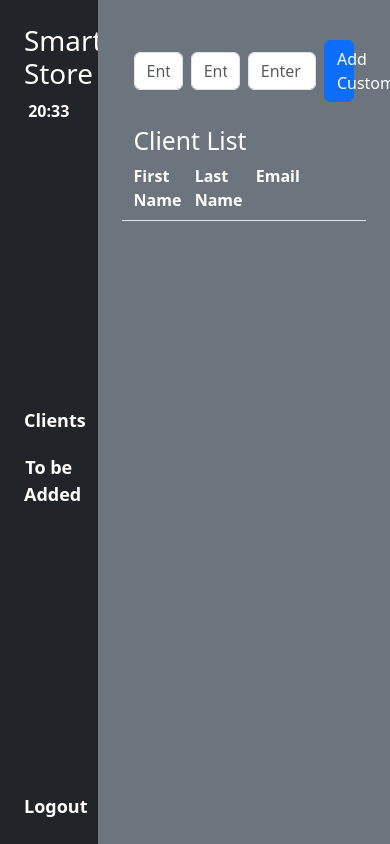
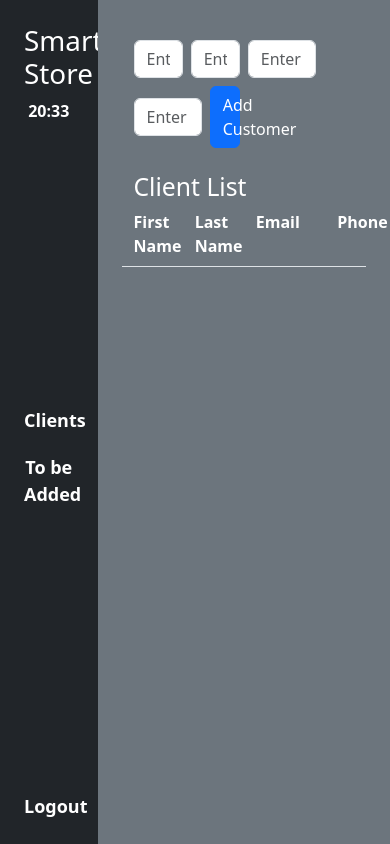
Before and after one commit to Crisguts/iot_snack_hub, a Flask app: page / in a window 390 px wide. Run offline with Flask 3, Linux system fonts and the light colour scheme; data that the repository does not hold is empty.

Commit message:
Updated the index.html, app.py
Updated those files to make it work with phone number

```diff
--- a/app.py
+++ b/app.py
@@ -28,6 +28,7 @@ def add():
     first_name = request.form.get("first_name")
     last_name = request.form.get("last_name")
     email = request.form.get("email")
+    phone_num = request.form.get("phone_num")
 
     if first_name and last_name and email:
             # Regex for name validation
@@ -43,8 +44,14 @@ def add():
                 flash("Invalid email address.", "danger")
                 return redirect(url_for("index"))
 
+            if phone_num and phone_num.strip():
+                phone_regex = r'^[\d\s\-\(\)\+\.]+$'
+                if not re.match(phone_regex, phone_num.strip()):
+                    flash("Invalid phone number.", "danger")
+                    return redirect(url_for("index"))
+
             # Try adding customer to db
-            if db.add_customer(first_name.strip(), last_name.strip(), email.strip()):
+            if db.add_customer(first_name.strip(), last_name.strip(), email.strip(), phone_num.strip() if phone_num else None):
                 flash(f"{first_name} {last_name} Client added successfully!", "success")
                 gpio.blink("blue")  # Blink blue LED on success
             else:
@@ -70,3 +77,4 @@ def delete(customer_id):
 if __name__ == "__main__":
     # app.run(host="0.0.0.0", port=8080, debug=False)
     app.run(host="http://127.0.0.1", port=8080, debug=False)
+# I removed the http://
--- a/db.py
+++ b/db.py
@@ -29,10 +29,10 @@ def get_customers():
             ))
         return customers
     except Exception as e:
-        print("Error fetching Customers: {e}")
+        print(f"Error fetching Customers: {e}")
         return []
 
-def add_customer(first_name, last_name, email, phone_num):
+def add_customer(first_name, last_name, email, phone_num=None):
     try:
         data = {
             "first_name": first_name,
@@ -41,9 +41,10 @@ def add_customer(first_name, last_name, email, phone_num):
             "phone_num": phone_num,
         }
         response = supabase.table("customers").insert(data).execute()
+        print("Insert response:", response)
         return True
     except Exception as e:
-        print("Error adding a customer: {e}")
+        print(f"Error adding a customer: {e}")
         return False
 
 def delete_customer(customer_id):
@@ -51,5 +52,5 @@ def delete_customer(customer_id):
         response = supabase.table("customers").delete().eq("customer_id", customer_id).execute()
         return True
     except Exception as e:
-        print("Error deleting a customer: {e}")
+        print(f"Error deleting a customer: {e}")
         return False
--- a/templates/index.html
+++ b/templates/index.html
@@ -54,6 +54,9 @@
           <div class="col-4">
             <input type="text" name="email" class="form-control" placeholder="Enter Email">
           </div>
+          <div class="col-4">
+            <input type="text" name="phone_num" class="form-control" placeholder="Enter Phone Number (Optional)">
+          </div>
           <div class="col-2">
             <button id="add-client" type="submit" class="btn btn-primary w-100">Add Customer</button>
           </div>
@@ -66,6 +69,7 @@
     <div class="col-3">First Name</div>
     <div class="col-3">Last Name</div>
     <div class="col-4">Email</div>
+    <div class="col-2">Phone</div>
   </div>
 <!-- Customer List Section -->
 <div class="customer-list-container">
@@ -75,6 +79,7 @@
     <div class="col-3">{{ i[1] }}</div>
     <div class="col-3">{{ i[2] }}</div>
     <div class="col-4">{{ i[3] }}</div>
+    <div class="col-2">{{ i[4] if i[4] else 'N/A'}}</div>
     <div class="col-2">
      <a href="#"
    class="btn btn-sm btn-danger w-100 mb-1 mt-1 h-100"
```
